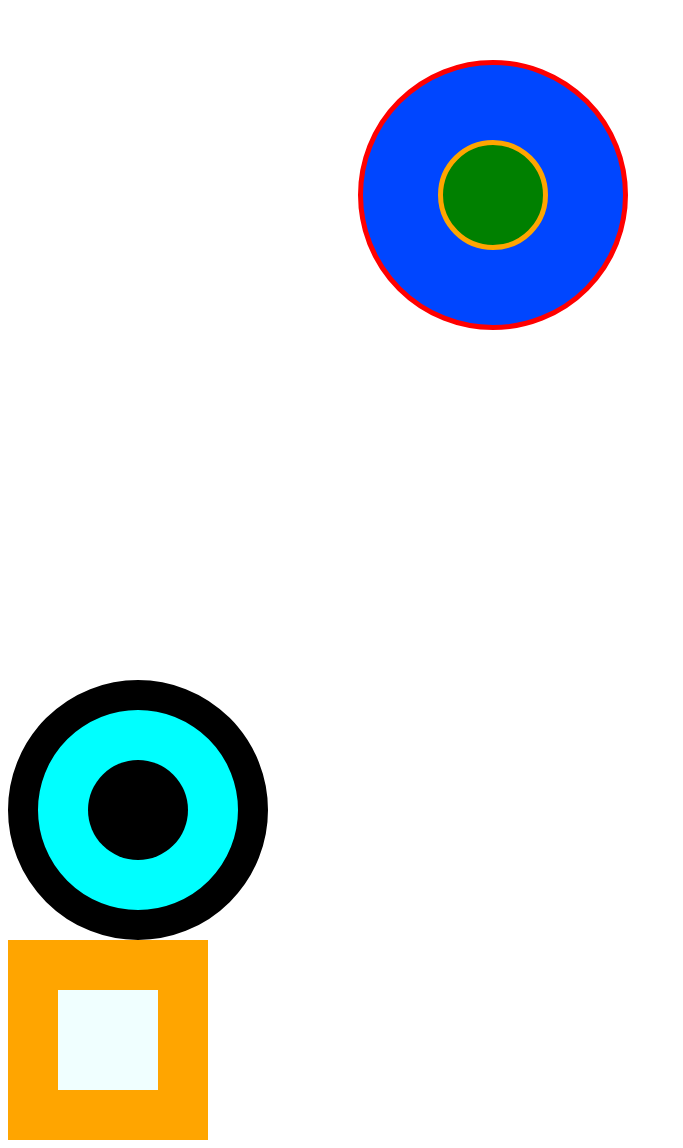
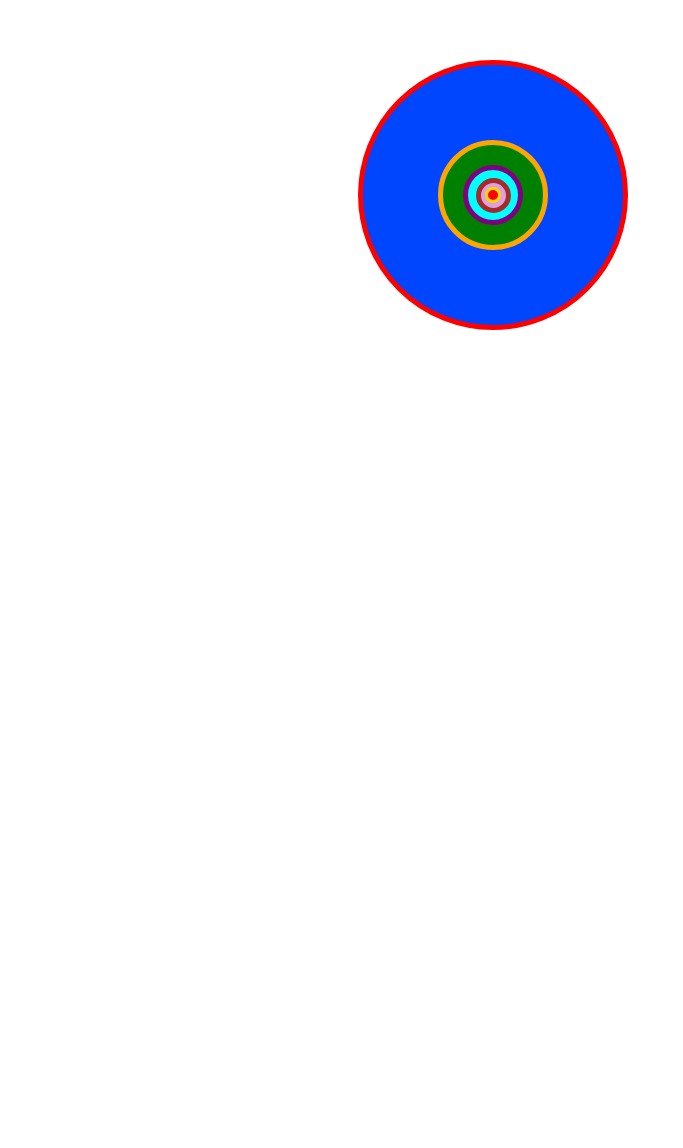
Before and after one commit to 109122MZ/Challenge-One, an Angular app in the folder challengeChildOne/: page / in a window 1280 px wide. Shown: the part 290-1438 px from the top of the page, without its empty margins (0-683 px from the left). After the commit the page ends 970 px from the top, so only its background shows below. Built offline with nearby package versions, Linux system fonts and the light colour scheme.

Commit message:
Pommes fertig.

```diff
--- a/challengeChildOne/src/app/app.html
+++ b/challengeChildOne/src/app/app.html
@@ -1,10 +1,11 @@
 <div class="kreiseins">
-    <div class="kreiszwei"></div>
+    <div class="kreiszwei">
+        <div class="kreisdrei">
+            <div class="kreisvier">
+                <div class="kreisfünf"></div>
+            </div>
+        </div>
+    </div>
 </div>
-<div class="kreisdrei">
-    <div class="kreisvier"></div>
-</div>
-<div class="Quadrateins">
-    <div class="Quadratzwei"></div>
-</div>
+
 <router-outlet />
--- a/challengeChildOne/src/app/app.scss
+++ b/challengeChildOne/src/app/app.scss
@@ -17,42 +17,38 @@
     background-color: green;
     border-radius: 900px;
     border: 5px orange solid;
-
-}
-}
-
-.kreisdrei{
-    width: 200px;
-    height: 200px;
-    background-color: aqua;
-    border: black 30px solid;
-    border-radius: 900px;
     display: flex;
     justify-content: center;
     align-items: center;
 
+    .kreisdrei{
+        width: 50px;
+        height: 50px;
+        background-color: aqua;
+        border-radius: 99px;
+        border: 5px purple solid;
+        display: flex;
+        justify-content: center;
+        align-items: center;
 
-    .kreisvier{
-     width: 100px;
-     height: 100px;
-     background-color: black;
-     border-radius: 900px;
+        .kreisvier{
+        width: 25px;
+        height: 25px;
+        background-color: plum;
+        border-radius: 900px;
+        border: 5px brown solid;
+        display: flex;
+        justify-content: center;
+        align-items: center;
+
+        .kreisfünf{
+        width: 10px;
+        height: 10px;
+        background-color: red;
+        border-radius: 900px;
+        border: 3px gold solid;
+
+        }        }
     }
 }
-
-.Quadrateins{
-    width: 200px;
-    height: 200px;
-    background-color: orange;
-    border-radius: 0px;
-    display: flex;
-    justify-content: center;
-    align-items: center;
-
-    .Quadratzwei{
-     width: 100px;
-     height: 100px;
-     background-color: azure;
-
-    }
 }
```
